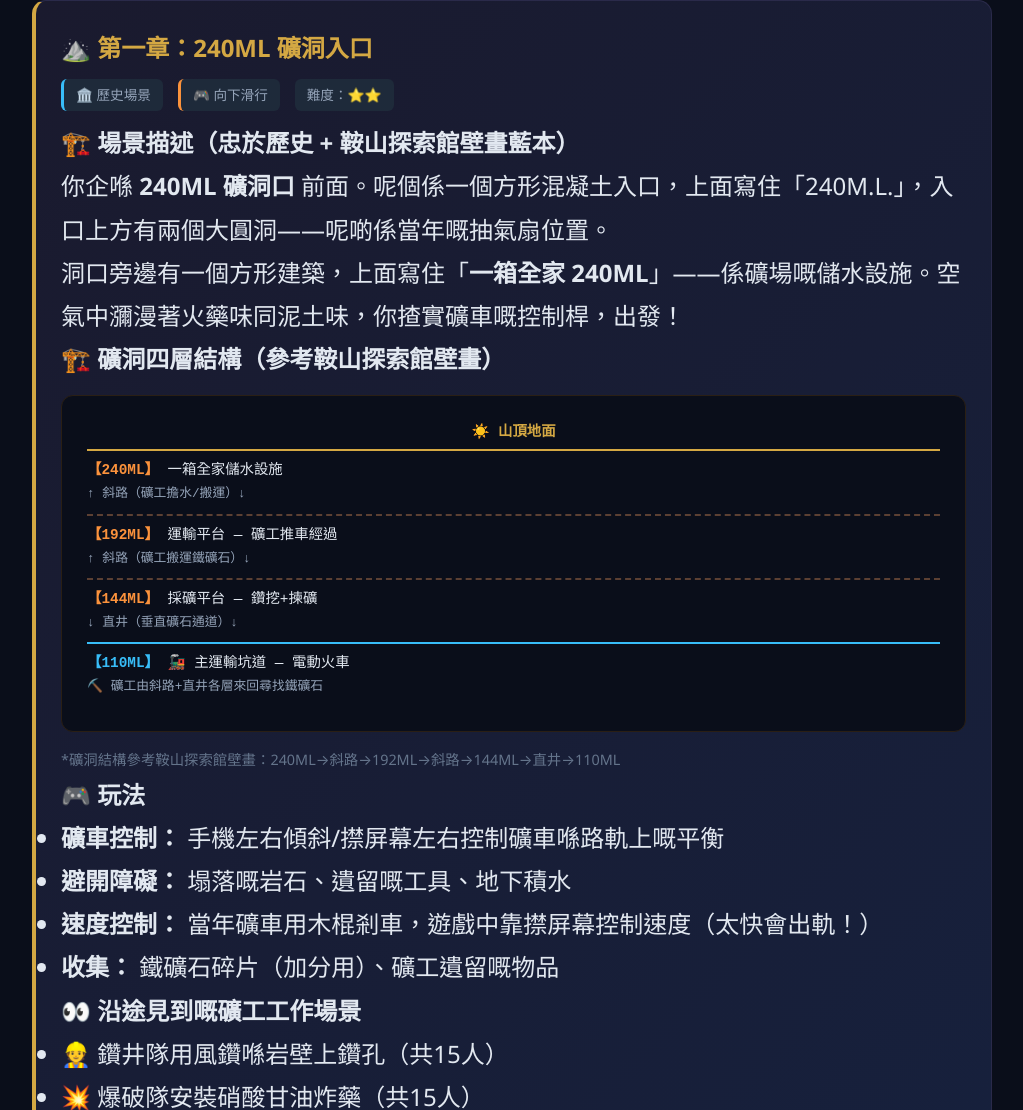
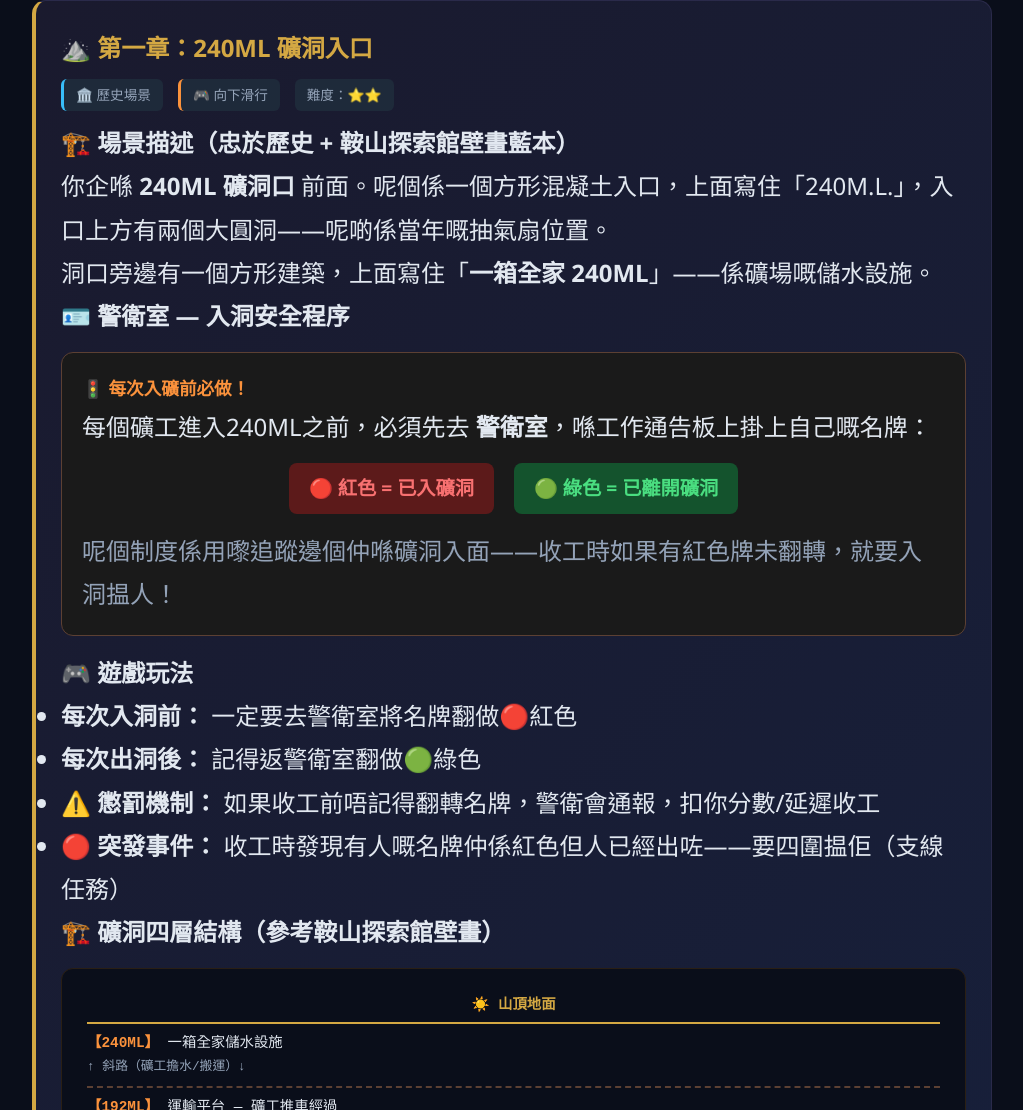
Before and after one commit to kwokfamilyapps/mos-mine-game, a plain HTML site: page index.html in a window 1280 px wide. Shown: the part 1866-2976 px from the top of the page, without its empty margins (128-1151 px from the left). Drawn offline with Linux system fonts and the light colour scheme.

Commit message:
警衛室名牌制度+安全程序

```diff
--- a/index.html
+++ b/index.html
@@ -216,7 +216,26 @@
 
   <h4>🏗️ 場景描述（忠於歷史 + 鞍山探索館壁畫藍本）</h4>
   <p>你企喺 <strong>240ML 礦洞口</strong> 前面。呢個係一個方形混凝土入口，上面寫住「240M.L.」，入口上方有兩個大圓洞——呢啲係當年嘅抽氣扇位置。</p>
-  <p>洞口旁邊有一個方形建築，上面寫住「<strong>一箱全家 240ML</strong>」——係礦場嘅儲水設施。空氣中瀰漫著火藥味同泥土味，你揸實礦車嘅控制桿，出發！</p>
+  <p>洞口旁邊有一個方形建築，上面寫住「<strong>一箱全家 240ML</strong>」——係礦場嘅儲水設施。</p>
+
+  <h4>🪪 警衛室 — 入洞安全程序</h4>
+  <div style="background:#1a1a1a;border:1px solid #5c4033;border-radius:12px;padding:20px;margin:15px 0;">
+    <p style="color:#fb923c;font-weight:700;font-size:1.1rem;">🚦 每次入礦前必做！</p>
+    <p>每個礦工進入240ML之前，必須先去 <strong>警衛室</strong>，喺工作通告板上掛上自己嘅名牌：</p>
+    <div style="display:flex;gap:20px;justify-content:center;margin:15px 0;font-size:1.2rem;">
+      <span style="background:#5c1a1a;color:#f87171;padding:8px 20px;border-radius:8px;font-weight:700;">🔴 紅色 = 已入礦洞</span>
+      <span style="background:#14532d;color:#4ade80;padding:8px 20px;border-radius:8px;font-weight:700;">🟢 綠色 = 已離開礦洞</span>
+    </div>
+    <p style="color:#94a3b8;">呢個制度係用嚟追蹤邊個仲喺礦洞入面——收工時如果有紅色牌未翻轉，就要入洞揾人！</p>
+  </div>
+
+  <h4>🎮 遊戲玩法</h4>
+  <ul>
+    <li><strong>每次入洞前：</strong> 一定要去警衛室將名牌翻做🔴紅色</li>
+    <li><strong>每次出洞後：</strong> 記得返警衛室翻做🟢綠色</li>
+    <li><strong>⚠️ 懲罰機制：</strong> 如果收工前唔記得翻轉名牌，警衛會通報，扣你分數/延遲收工</li>
+    <li><strong>🔴 突發事件：</strong> 收工時發現有人嘅名牌仲係紅色但人已經出咗——要四圍揾佢（支線任務）</li>
+  </ul>
 
   <h4>🏗️ 礦洞四層結構（參考鞍山探索館壁畫）</h4>
   <div style="background:#0a0e1a;border:1px solid #2a1f14;border-radius:12px;padding:25px;margin:15px 0;font-family:monospace;font-size:0.9rem;line-height:1.6;">
```
